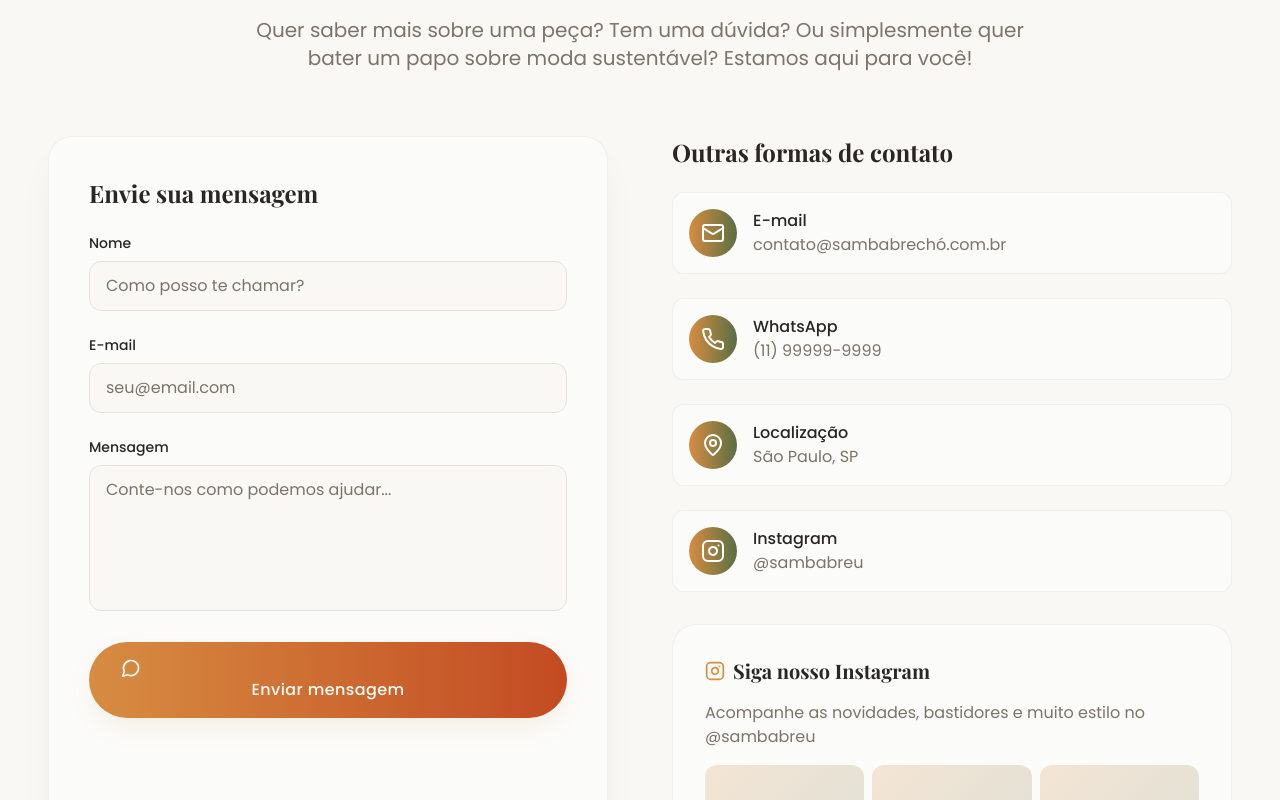
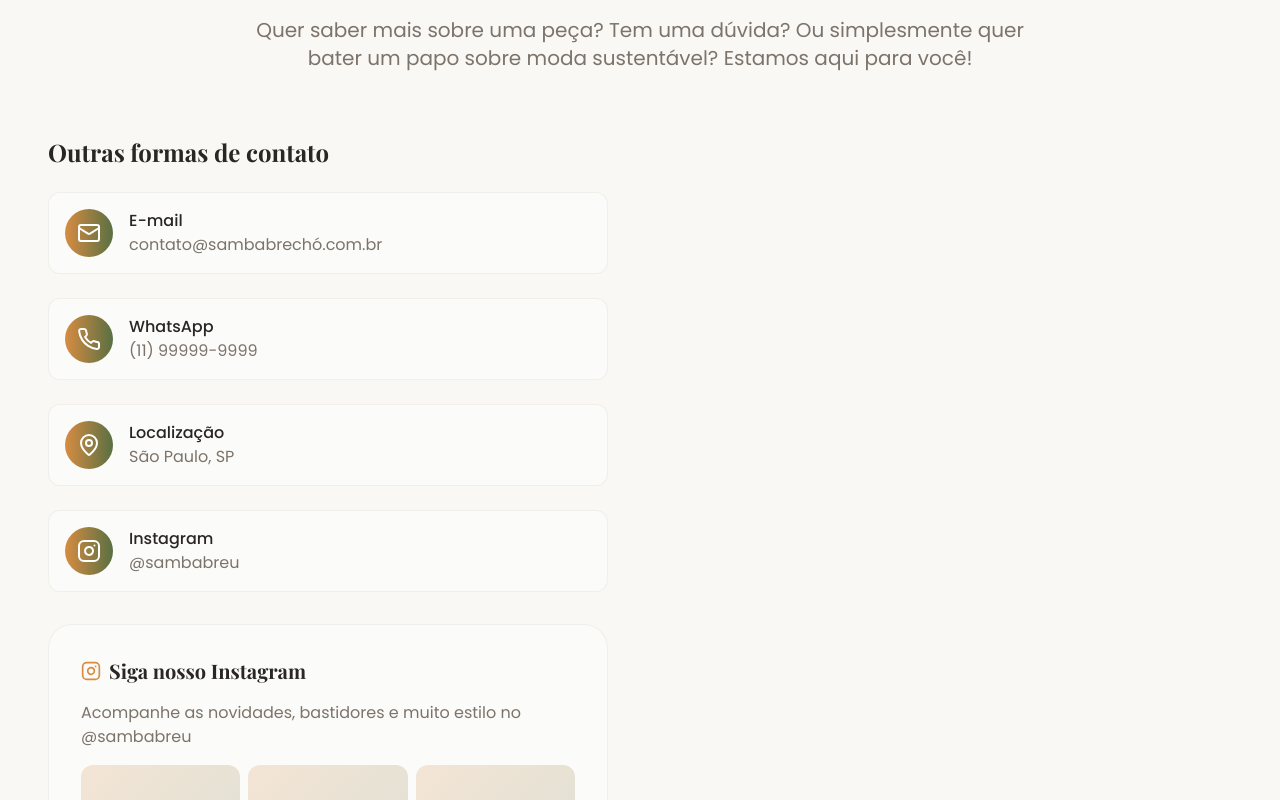
Before and after one commit to kef93/s.a.m.b.a_brecho, a React (Vite) app: page / in a window 1280 px wide. Shown: the part 4680-5480 px from the top of the page. Built offline with nearby package versions, Linux system fonts and the light colour scheme; a web font is replaced by a local one.

Commit message:
Visual edit in Lovable
Edited UI in Lovable

```diff
--- a/src/components/ContactSection.tsx
+++ b/src/components/ContactSection.tsx
@@ -1,63 +1,57 @@
 import { useState } from 'react';
 import { Mail, Phone, MapPin, Instagram, MessageCircle } from 'lucide-react';
 import { useToast } from '@/hooks/use-toast';
-
 const ContactSection = () => {
-  const { toast } = useToast();
+  const {
+    toast
+  } = useToast();
   const [formData, setFormData] = useState({
     name: '',
     email: '',
     message: ''
   });
-
   const handleSubmit = (e: React.FormEvent) => {
     e.preventDefault();
 
     // Simulate form submission
     toast({
       title: "Mensagem enviada!",
-      description: "Entraremos em contato em breve. Obrigada por escolher o SAMBA! 💚",
+      description: "Entraremos em contato em breve. Obrigada por escolher o SAMBA! 💚"
     });
-
-    setFormData({ name: '', email: '', message: '' });
+    setFormData({
+      name: '',
+      email: '',
+      message: ''
+    });
   };
-
   const handleInputChange = (e: React.ChangeEvent<HTMLInputElement | HTMLTextAreaElement>) => {
     setFormData({
       ...formData,
       [e.target.name]: e.target.value
     });
   };
-
-  const contactInfo = [
-    {
+  const contactInfo = [{
     icon: Mail,
     title: "E-mail",
     content: "contato@sambabrechó.com.br",
     link: "mailto:contato@sambabrechó.com.br"
-    },
-    {
+  }, {
     icon: Phone,
     title: "WhatsApp",
     content: "(11) 99999-9999",
     link: "https://wa.me/5511999999999"
-    },
-    {
+  }, {
     icon: MapPin,
     title: "Localização",
     content: "São Paulo, SP",
     link: "#"
-    },
-    {
+  }, {
     icon: Instagram,
     title: "Instagram",
     content: "@sambabreu",
     link: "https://instagram.com/sambabreu"
-    }
-  ];
-
-  return (
-    <section id="contato" className="section-padding bg-gradient-subtle">
+  }];
+  return <section id="contato" className="section-padding bg-gradient-subtle">
       <div className="container-samba">
         {/* Header */}
         <div className="text-center mb-16">
@@ -72,66 +66,7 @@ const ContactSection = () => {
 
         <div className="grid lg:grid-cols-2 gap-16">
           {/* Contact Form */}
-          <div className="bg-card rounded-3xl p-8 md:p-10 border border-border/50 shadow-elegant">
-            <h3 className="font-playfair text-2xl font-bold text-foreground mb-6">
-              Envie sua mensagem
-            </h3>
 
-            <form onSubmit={handleSubmit} className="space-y-6">
-              <div>
-                <label htmlFor="name" className="block font-poppins text-sm font-medium text-foreground mb-2">
-                  Nome
-                </label>
-                <input
-                  type="text"
-                  id="name"
-                  name="name"
-                  value={formData.name}
-                  onChange={handleInputChange}
-                  required
-                  className="w-full px-4 py-3 border border-border rounded-lg bg-background text-foreground placeholder-muted-foreground focus:ring-2 focus:ring-primary focus:border-transparent transition-colors duration-300"
-                  placeholder="Como posso te chamar?"
-                />
-              </div>
-
-              <div>
-                <label htmlFor="email" className="block font-poppins text-sm font-medium text-foreground mb-2">
-                  E-mail
-                </label>
-                <input
-                  type="email"
-                  id="email"
-                  name="email"
-                  value={formData.email}
-                  onChange={handleInputChange}
-                  required
-                  className="w-full px-4 py-3 border border-border rounded-lg bg-background text-foreground placeholder-muted-foreground focus:ring-2 focus:ring-primary focus:border-transparent transition-colors duration-300"
-                  placeholder="seu@email.com"
-                />
-              </div>
-
-              <div>
-                <label htmlFor="message" className="block font-poppins text-sm font-medium text-foreground mb-2">
-                  Mensagem
-                </label>
-                <textarea
-                  id="message"
-                  name="message"
-                  value={formData.message}
-                  onChange={handleInputChange}
-                  required
-                  rows={5}
-                  className="w-full px-4 py-3 border border-border rounded-lg bg-background text-foreground placeholder-muted-foreground focus:ring-2 focus:ring-primary focus:border-transparent transition-colors duration-300 resize-none"
-                  placeholder="Conte-nos como podemos ajudar..."
-                />
-              </div>
-
-              <button type="submit" className="w-full btn-samba">
-                <MessageCircle className="w-5 h-5 mr-2" />
-                Enviar mensagem
-              </button>
-            </form>
-          </div>
 
           {/* Contact Information */}
           <div className="space-y-8">
@@ -143,14 +78,7 @@ const ContactSection = () => {
               <div className="space-y-6">
                 {contactInfo.map((info, index) => {
                 const Icon = info.icon;
-                  return (
-                    <a
-                      key={index}
-                      href={info.link}
-                      target={info.link.startsWith('http') ? '_blank' : '_self'}
-                      rel={info.link.startsWith('http') ? 'noopener noreferrer' : ''}
-                      className="flex items-center space-x-4 p-4 bg-card rounded-xl border border-border/50 hover:border-primary/50 transition-all duration-300 card-hover group"
-                    >
+                return <a key={index} href={info.link} target={info.link.startsWith('http') ? '_blank' : '_self'} rel={info.link.startsWith('http') ? 'noopener noreferrer' : ''} className="flex items-center space-x-4 p-4 bg-card rounded-xl border border-border/50 hover:border-primary/50 transition-all duration-300 card-hover group">
                       <div className="flex-shrink-0 w-12 h-12 bg-gradient-to-r from-primary to-accent rounded-full flex items-center justify-center group-hover:scale-110 transition-transform duration-300">
                         <Icon className="w-6 h-6 text-white" />
                       </div>
@@ -162,8 +90,7 @@ const ContactSection = () => {
                           {info.content}
                         </p>
                       </div>
-                    </a>
-                  );
+                    </a>;
               })}
               </div>
             </div>
@@ -180,30 +107,18 @@ const ContactSection = () => {
 
               {/* Instagram Grid Mockup */}
               <div className="grid grid-cols-3 gap-2">
-                {[...Array(6)].map((_, i) => (
-                  <div
-                    key={i}
-                    className="aspect-square bg-gradient-to-br from-primary/20 to-accent/20 rounded-lg flex items-center justify-center"
-                  >
+                {[...Array(6)].map((_, i) => <div key={i} className="aspect-square bg-gradient-to-br from-primary/20 to-accent/20 rounded-lg flex items-center justify-center">
                     <Instagram className="w-6 h-6 text-primary/50" />
-                  </div>
-                ))}
+                  </div>)}
               </div>
 
-              <a
-                href="https://instagram.com/sambabreu"
-                target="_blank"
-                rel="noopener noreferrer"
-                className="block w-full mt-4 btn-samba-outline text-center"
-              >
+              <a href="https://instagram.com/sambabreu" target="_blank" rel="noopener noreferrer" className="block w-full mt-4 btn-samba-outline text-center">
                 Seguir @sambabreu
               </a>
             </div>
           </div>
         </div>
       </div>
-    </section>
-  );
+    </section>;
 };
-
 export default ContactSection;
```
Lines whose indentation alone changed are shown as unchanged.
